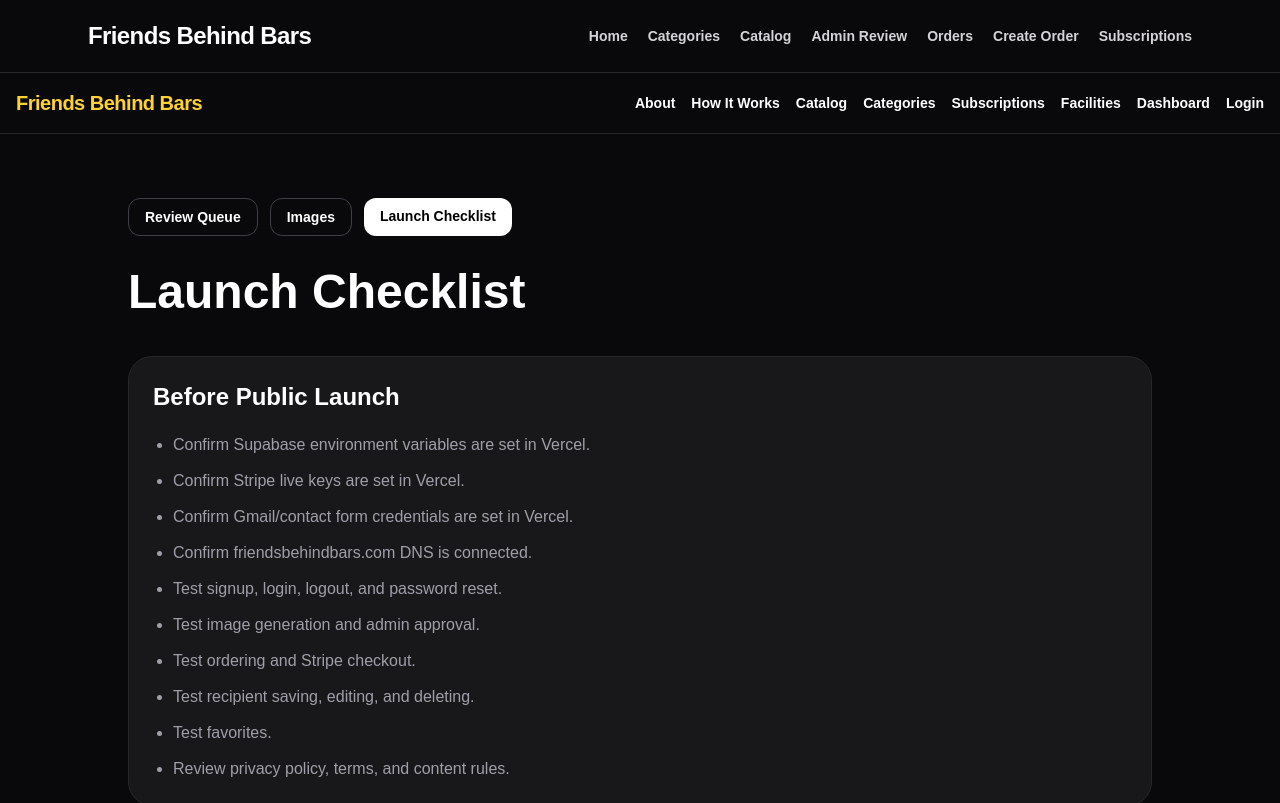
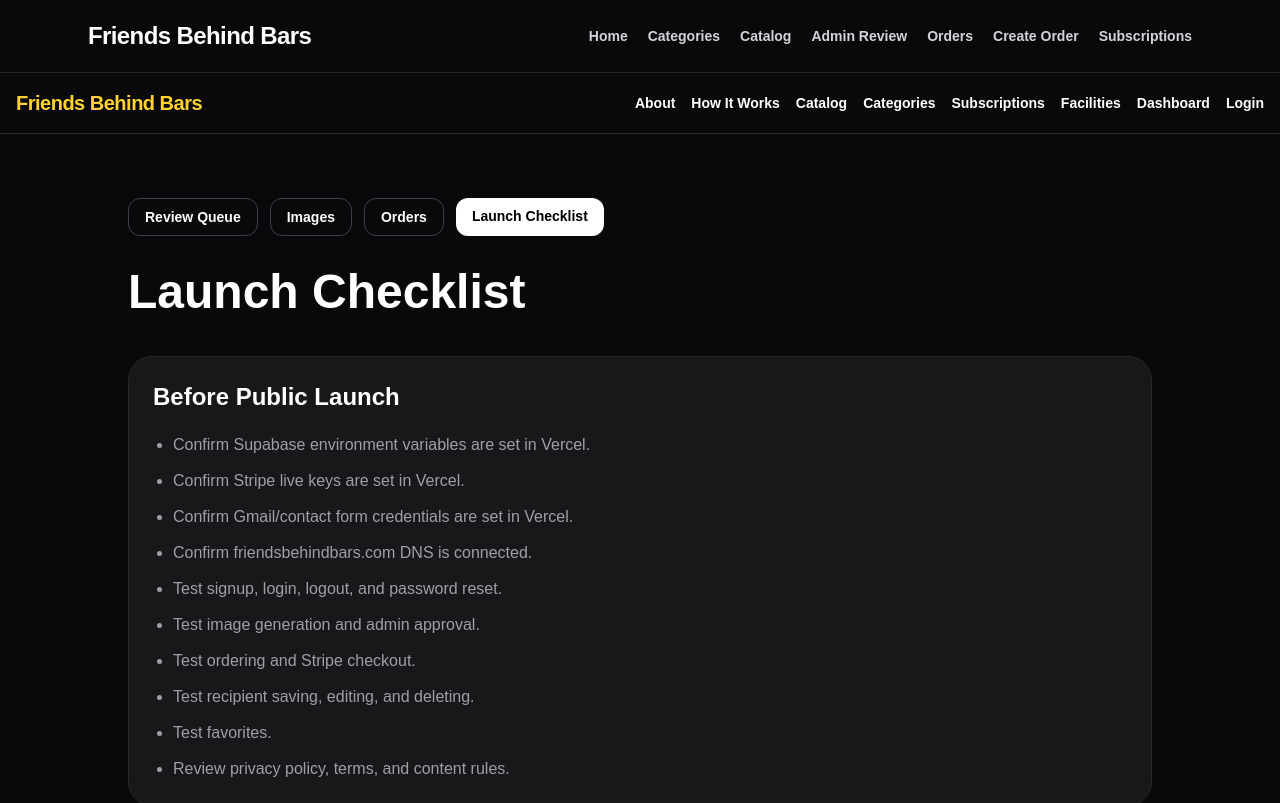
Before and after one commit to ssoup111/gary-project, a Next.js app: page /admin/checklist in a window 1280 px wide. Shown: the top 803 px of the page. Built offline with nearby package versions, Linux system fonts and the light colour scheme.

Commit message:
Add admin orders navigation links

```diff
--- a/app/admin/checklist/page.tsx
+++ b/app/admin/checklist/page.tsx
@@ -49,6 +49,7 @@ export default function AdminChecklistPage() {
           <Link href="/admin/images" className="rounded-xl border border-zinc-700 px-4 py-2 text-sm font-black text-white hover:border-amber-400">
             Images
           </Link>
+          <Link href="/admin/orders" className="rounded-xl border border-zinc-700 px-4 py-2 text-sm font-black text-white hover:border-amber-400">Orders</Link>
           <Link href="/admin/checklist" className="rounded-xl bg-white px-4 py-2 text-sm font-black text-black">
             Launch Checklist
           </Link>
--- a/app/admin/page.tsx
+++ b/app/admin/page.tsx
@@ -189,6 +189,7 @@ export default function AdminPage() {
           <Link href="/admin/images" className="rounded-xl border border-zinc-700 px-4 py-2 text-sm font-black text-white hover:border-amber-400">
             Images
           </Link>
+          <Link href="/admin/orders" className="rounded-xl border border-zinc-700 px-4 py-2 text-sm font-black text-white hover:border-amber-400">Orders</Link>
           <Link href="/admin/checklist" className="rounded-xl border border-zinc-700 px-4 py-2 text-sm font-black text-white hover:border-amber-400">
             Launch Checklist
           </Link>
```
